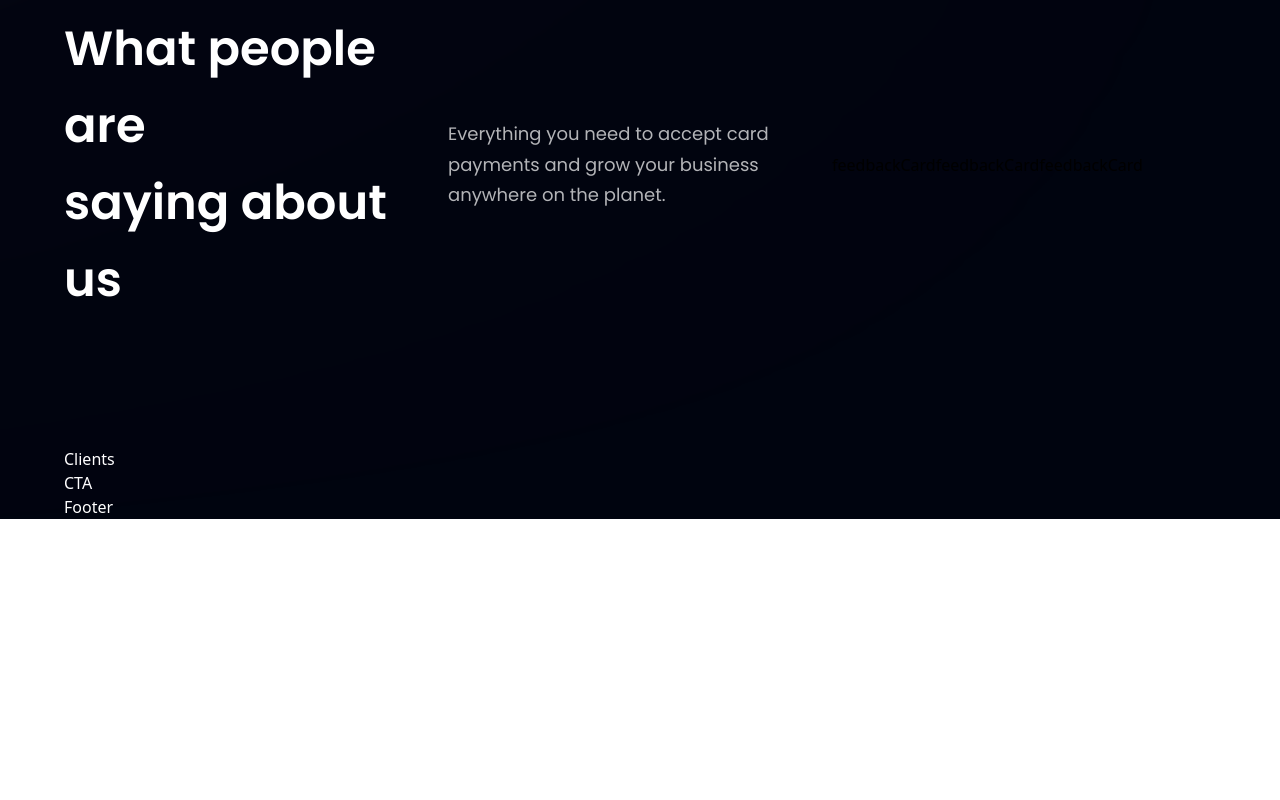
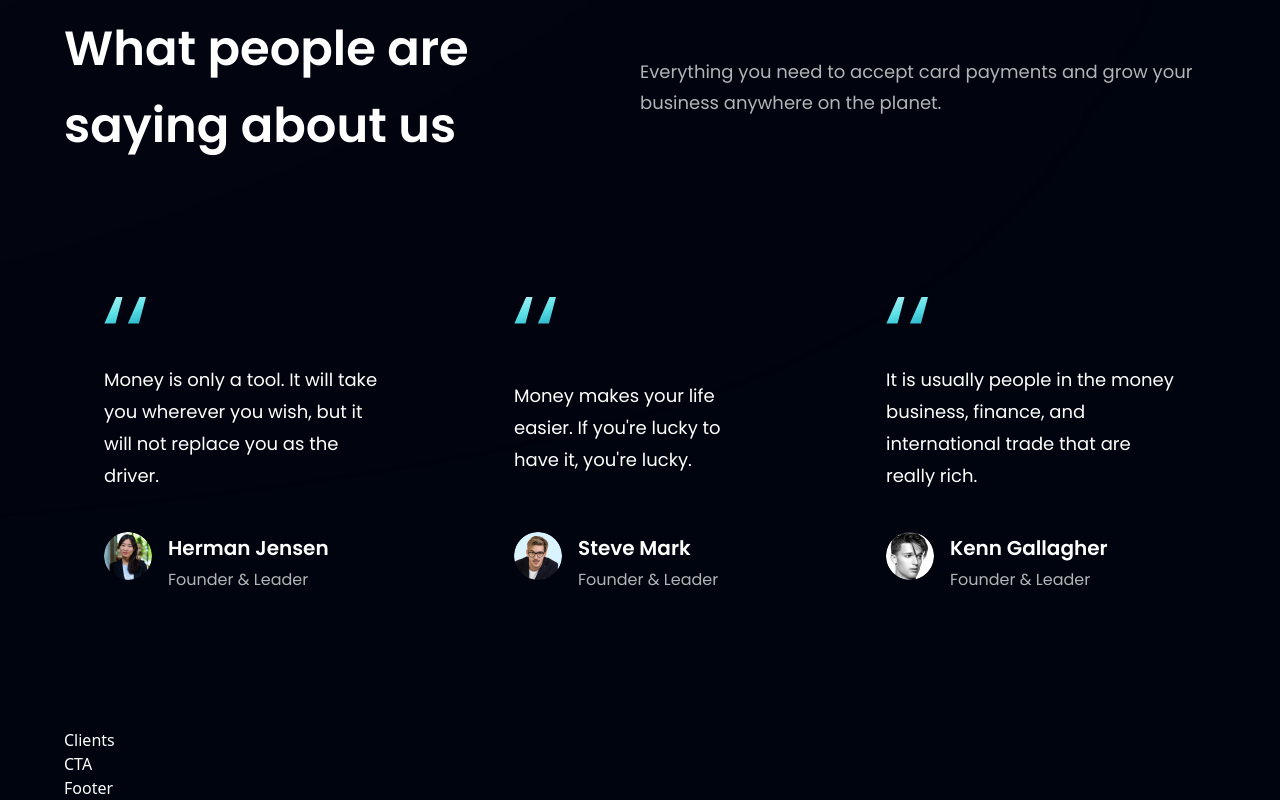
Before and after one commit to Prathamdas3/WooBank, a React (Vite) app: page / in a window 1280 px wide. Shown: the part 2857-3657 px from the top of the page. Before the commit the page ends 3376 px from the top, so only its background shows below. Built offline with nearby package versions, Linux system fonts and the light colour scheme.

Commit message:
completed the feedback part of the website

```diff
--- a/src/components/FeedBackCard.jsx
+++ b/src/components/FeedBackCard.jsx
@@ -1,7 +1,29 @@
-import React from "react";
+import { quotes } from "../assets";
 
-const FeedBackCard = () => {
-  return <div>feedbackCard</div>;
-};
+const FeedBackCard = ({ content, name, title, img }) => (
+  <div className="flex justify-between flex-col px-10 py-12 rounded-[20px] max-w-[370px] md:mr-10 sm:mr-5 mr-0 my-5 feedback-card">
+    <img
+      src={quotes}
+      alt="quotes"
+      className="w-[42px] h-[27px] object-contain"
+    />
+    <p className="font-poppins font-normal text-[18px] leading-[32px] text-white my-10">
+      {content}
+    </p>
+
+    <div className="flex flex-row">
+      <img src={img} alt={name} className="w-[48px] h-[48px] rounded-full" />
+
+      <div className="flex flex-col ml-4">
+        <h4 className="font-poppins font-semibold text-[20px] leading-[32px] text-white">
+          {name}
+        </h4>
+        <p className="font-poppins font-normal text-[16px] leading-[32px] text-dimWhite">
+          {title}
+        </p>
+      </div>
+    </div>
+  </div>
+);
 
 export default FeedBackCard;
--- a/src/components/Testimonials.jsx
+++ b/src/components/Testimonials.jsx
@@ -19,12 +19,11 @@ const Testimonials = () => (
           anywhere on the planet.
         </p>
       </div>
-
-      <div className="flex flex-warp sm:justify-start justify-center w-full feedback-container relative z-[1]">
-        {feedback.map((card) => (
-          <FeedBackCard key={card.id} {...card} />
-        ))}
-      </div>
+    </div>
+    <div className="flex flex-warp sm:justify-start justify-center w-full feedback-container relative z-[1]">
+      {feedback.map((card) => (
+        <FeedBackCard key={card.id} {...card} />
+      ))}
     </div>
   </section>
 );
```
